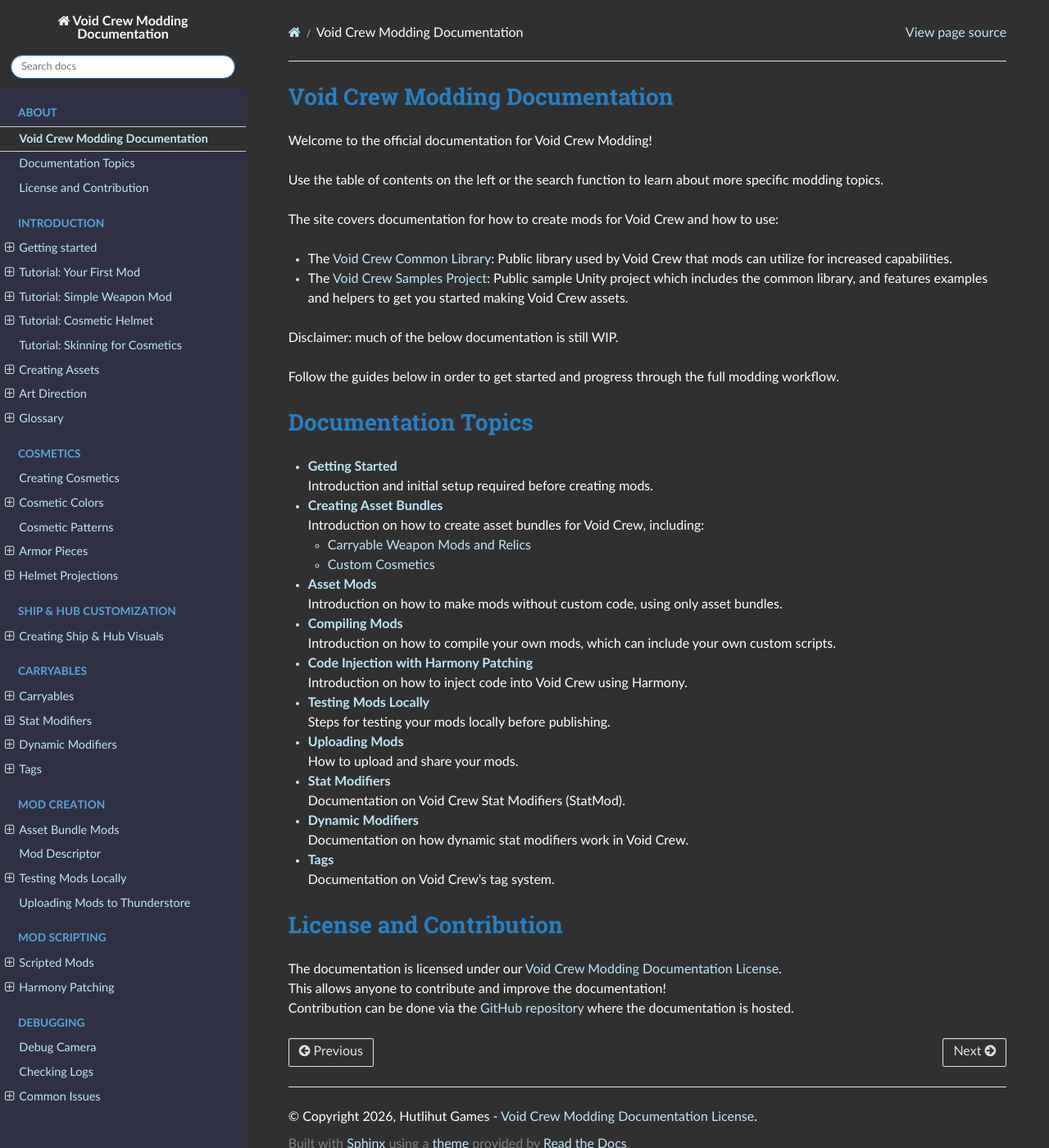
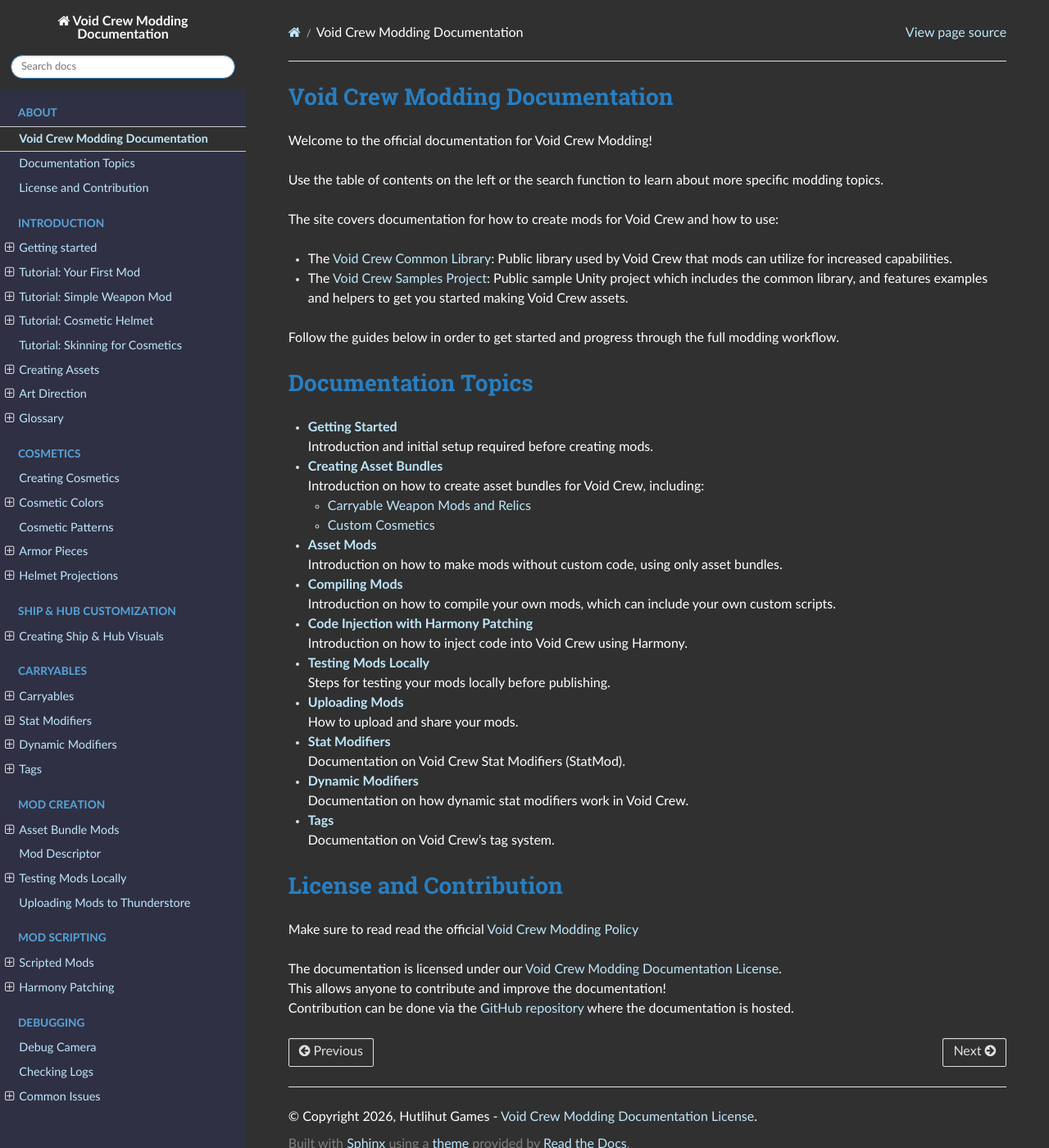
Before and after one commit to HutlihutGames/void_crew_modding_documentation, a Sphinx documentation site: the page built from Docs/About/About.md, in a window 1280 px wide and 1400 px high. Shown: the whole window at 82% size. Built offline with Sphinx 7.4.7 and the Read the Docs theme 3.1.0, drawn with Linux system fonts in a browser that asks for light colours.

Commit message:
Added link to modding Policy in the About page

```diff
--- a/Docs/About/About.md
+++ b/Docs/About/About.md
@@ -6,8 +6,6 @@ Use the table of contents on the left or the search function to learn about more
 The site covers documentation for how to create mods for Void Crew and how to use:
 - The [Void Crew Common Library](https://github.com/HutlihutGames/void_crew_common): Public library used by Void Crew that mods can utilize for increased capabilities.
 - The [Void Crew Samples Project](https://github.com/HutlihutGames/void_crew_mods_sample): Public sample Unity project which includes the common library, and features examples and helpers to get you started making Void Crew assets.
-
-Disclaimer: much of the below documentation is still WIP.
 
 Follow the guides below in order to get started and progress through the full modding workflow.
 
@@ -46,6 +44,8 @@ Follow the guides below in order to get started and progress through the full mo
   Documentation on Void Crew's tag system.
 
 # License and Contribution
+Make sure to read read the official [Void Crew Modding Policy](https://github.com/HutlihutGames/void_crew_common/blob/master/LICENSE)
+
 The documentation is licensed under our [Void Crew Modding Documentation License](https://github.com/HutlihutGames/void_crew_modding_documentation/blob/main/LICENSE). \
 This allows anyone to contribute and improve the documentation! \
 Contribution can be done via the [GitHub repository](https://github.com/HutlihutGames/void_crew_modding_documentation) where the documentation is hosted.
```
